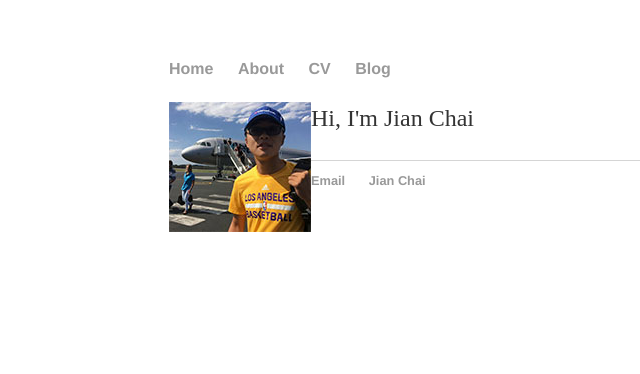
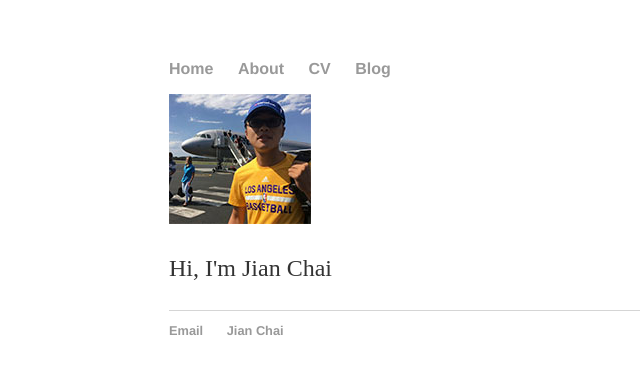
Before and after one commit to jachinchai/jachinchai.github.io, a Jekyll site: the page built from index.html, in a window 1280 px wide. Shown: the top 374 px of the page, without its empty margins (23-663 px from the left). Built offline with Jekyll 4.4.1, drawn with Linux system fonts in a browser that asks for light colours.

Commit message:
Update index.html

```diff
--- a/index.html
+++ b/index.html
@@ -6,7 +6,7 @@ title: Jian Chai
 <!-- <div class="jumbotron"> -->
 <div class="row marketing">
 	<div class="col-sm-4">
-	<img  class="img-circle avatar" alt="Jian Chai" src="img/photo1.jpg" align="left">
+	<img  class="img-circle avatar" alt="Jian Chai" src="img/photo1.jpg">
 	</div>
 	<div itemscope itemtype="http://data-vocabulary.org/Person" class="col-sm-8">
 	<p class="lead">Hi, I'm <span itemprop="name">Jian Chai</span></p>
```
